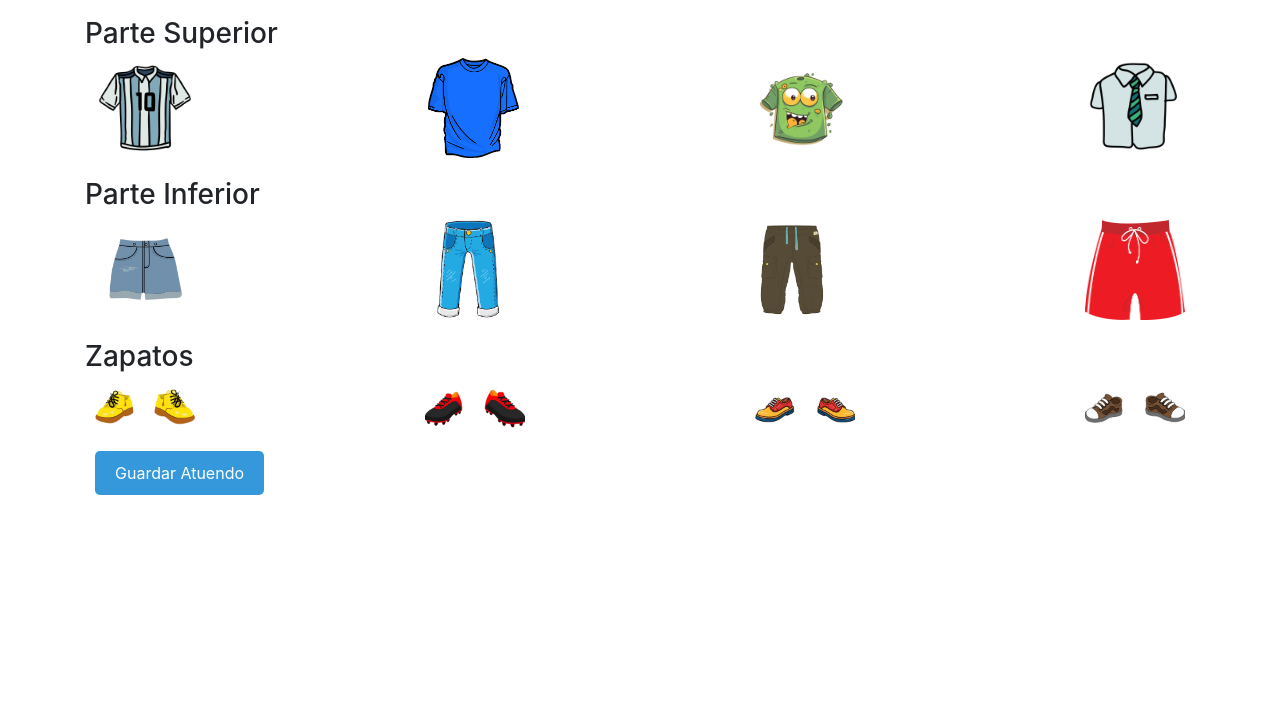
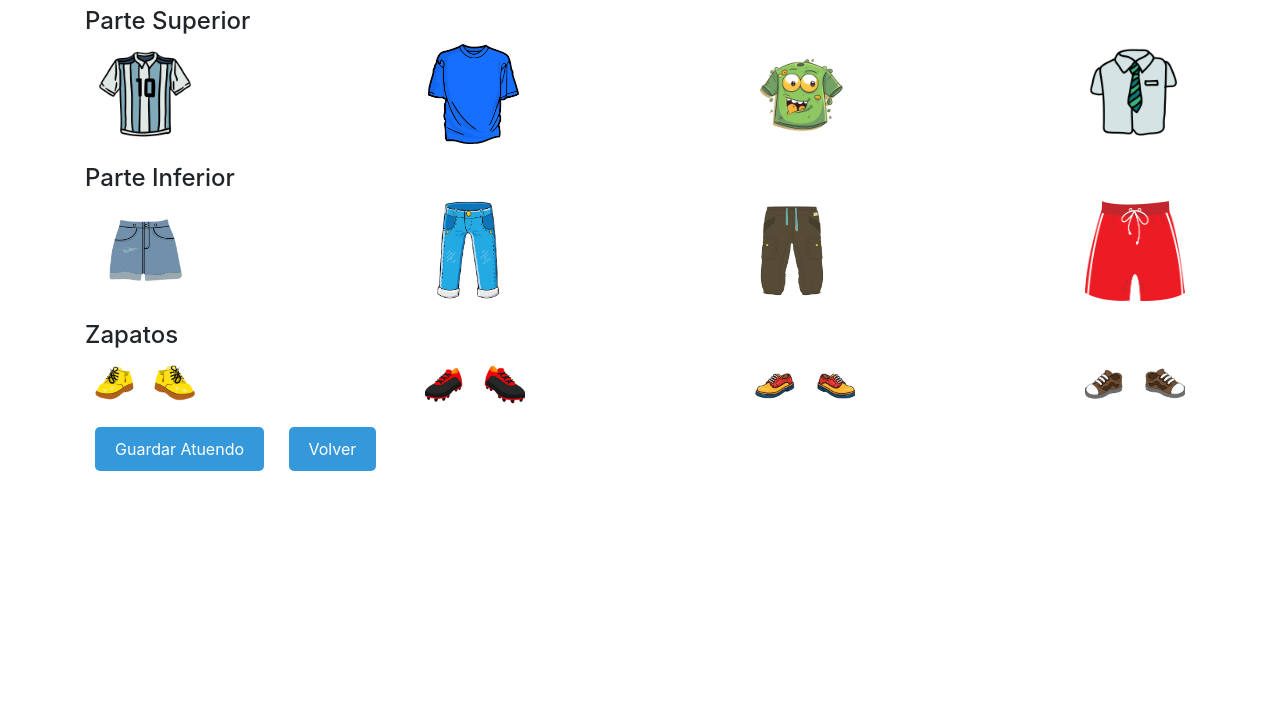
Before and after one commit to jvelasquezchavez/devFullStack_up_frontend, a plain HTML site: page js/views/createCharacter.html in a window 1280 px wide. Shown: the part 85-800 px from the top of the page. Drawn offline with nearby package versions, Linux system fonts and the light colour scheme.

Commit message:
mejora de vista/tamaños

```diff
--- a/js/views/createCharacter.html
+++ b/js/views/createCharacter.html
@@ -7,7 +7,7 @@
     </head>
 <body>
     <div class="container">
-        <h1>Construir Atuendo del Día</h1>
+        <h2>Construir Atuendo del Día</h2>
         <div class="character-preview">
             <img id="selected-character" src="../../imgs/cap.png" alt="Personaje Seleccionado">
             <div id="outfit-overlay" class="outfit-overlay">
@@ -16,12 +16,11 @@
                     <img id="bottom-image" src="" alt="Parte Inferior">
                     <img id="shoes-image" src="" alt="Zapatos">
                 </div>
-                <button id="save-outfit-button">Guardar Atuendo</button>
             </div>
         </div>
         <div class="outfit-builder">
             <div class="outfit-section">
-                <h3>Parte Superior</h3>
+                <h4>Parte Superior</h4>
                 <div class="outfit-carousel" id="top-carousel">
                     <img src="../../imgs/diez.png" alt="Parte Superior 1">
                     <img src="../../imgs/azul.png" alt="Parte Superior 2">
@@ -30,7 +29,7 @@
                 </div>
             </div>
             <div class="outfit-section">
-                <h3>Parte Inferior</h3>
+                <h4>Parte Inferior</h4>
                 <div class="outfit-carousel" id="bottom-carousel">
                     <img src="../../imgs/bermuda.png" alt="Parte Inferior 1">
                     <img src="../../imgs/jean.png" alt="Parte Inferior 2">
@@ -39,7 +38,7 @@
                 </div>
             </div>
             <div class="outfit-section">
-                <h3>Zapatos</h3>
+                <h4>Zapatos</h4>
                 <div class="outfit-carousel" id="shoes-carousel">
                     <img src="../../imgs/parAmarillo.png" alt="Zapatos 1">
                     <img src="../../imgs/parBotines.png" alt="Zapatos 2">
@@ -49,6 +48,7 @@
             </div>
         </div>
         <button id="save-outfit-button">Guardar Atuendo</button>
+        <button id="comeBack-button">Volver</button>
     </div>
     <script src="../components/createCharacter.js"></script>
 </body>
```
